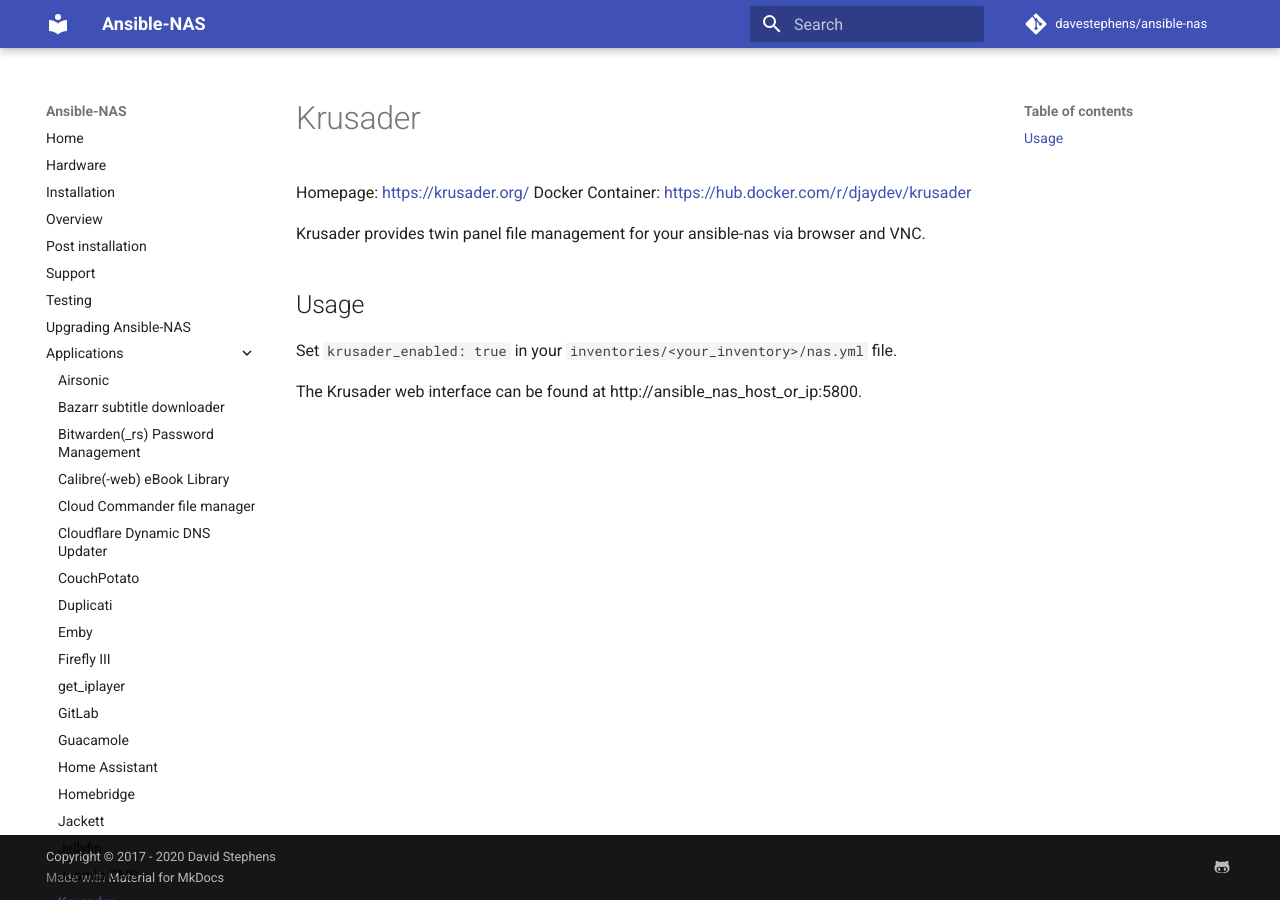
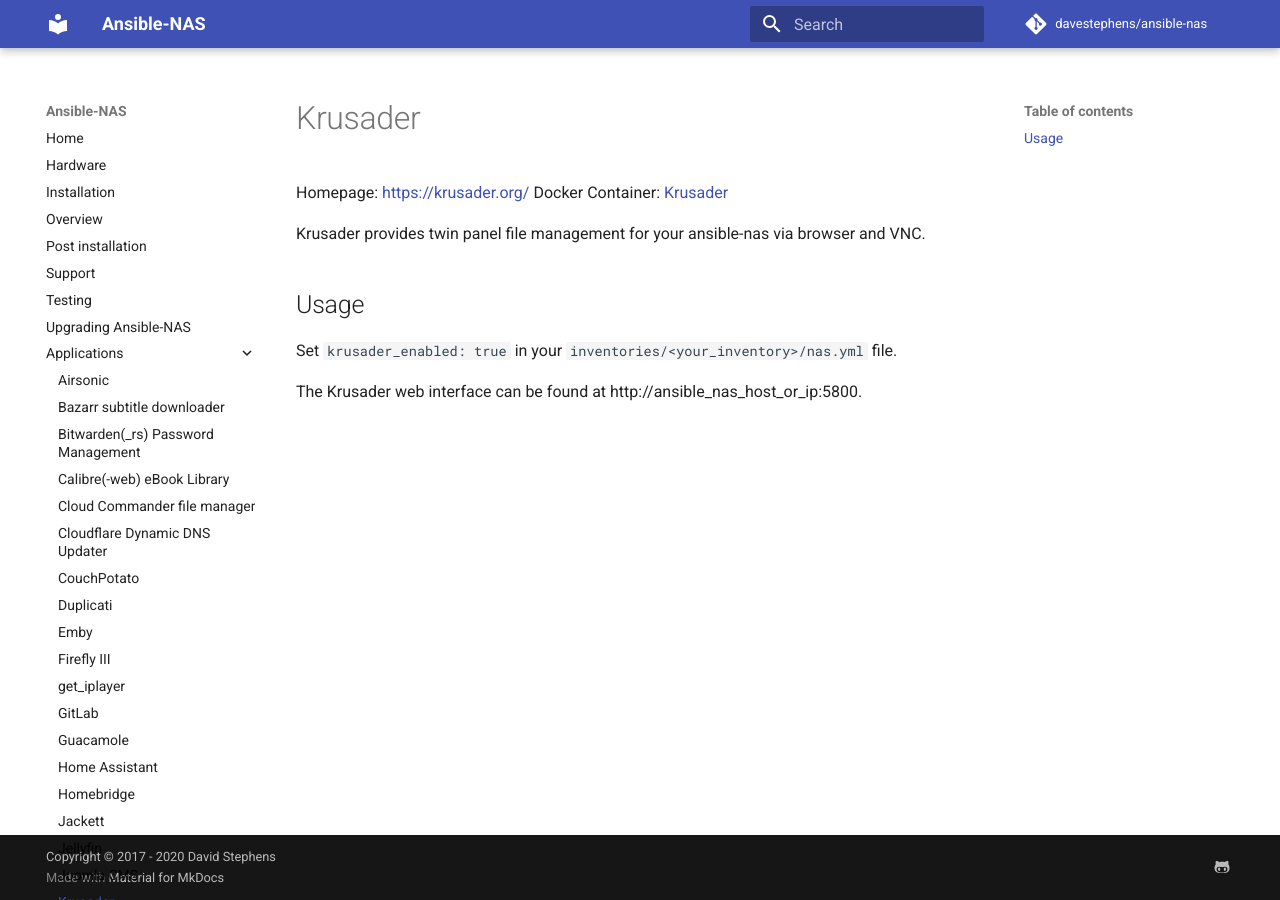
Before and after one commit to davestephens/ansible-nas, an MkDocs documentation site: the page built from docs/applications/krusader.md, in a window 1280 px wide. Built offline with MkDocs 1.6.1 and Material for MkDocs 9.7.7, drawn with Linux system fonts in a browser that asks for light colours; comment, search, counter and statistics services are not loaded; part of the change alters nothing that is shown.

Commit message:
Krusader docs url fix

```diff
--- a/docs/applications/krusader.md
+++ b/docs/applications/krusader.md
@@ -2,7 +2,7 @@
 # Krusader
 
 Homepage: [https://krusader.org/](https://krusader.org/)
-Docker Container: [https://hub.docker.com/r/djaydev/krusader](https://hub.docker.com/r/djaydev/krusader)
+Docker Container: [Krusader](https://hub.docker.com/r/djaydev/krusader)
 
 Krusader provides twin panel file management for your ansible-nas via browser and VNC.
 
```
